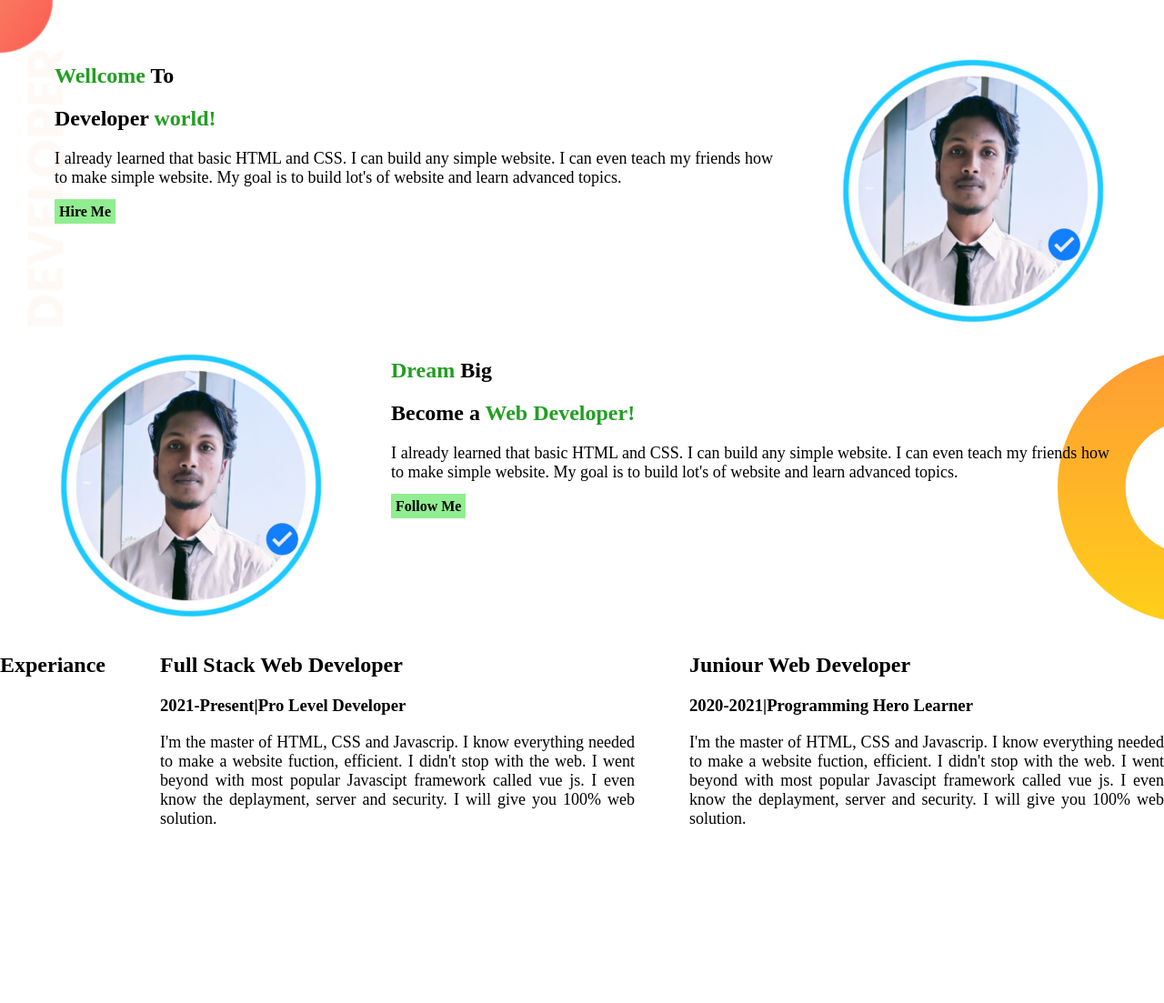
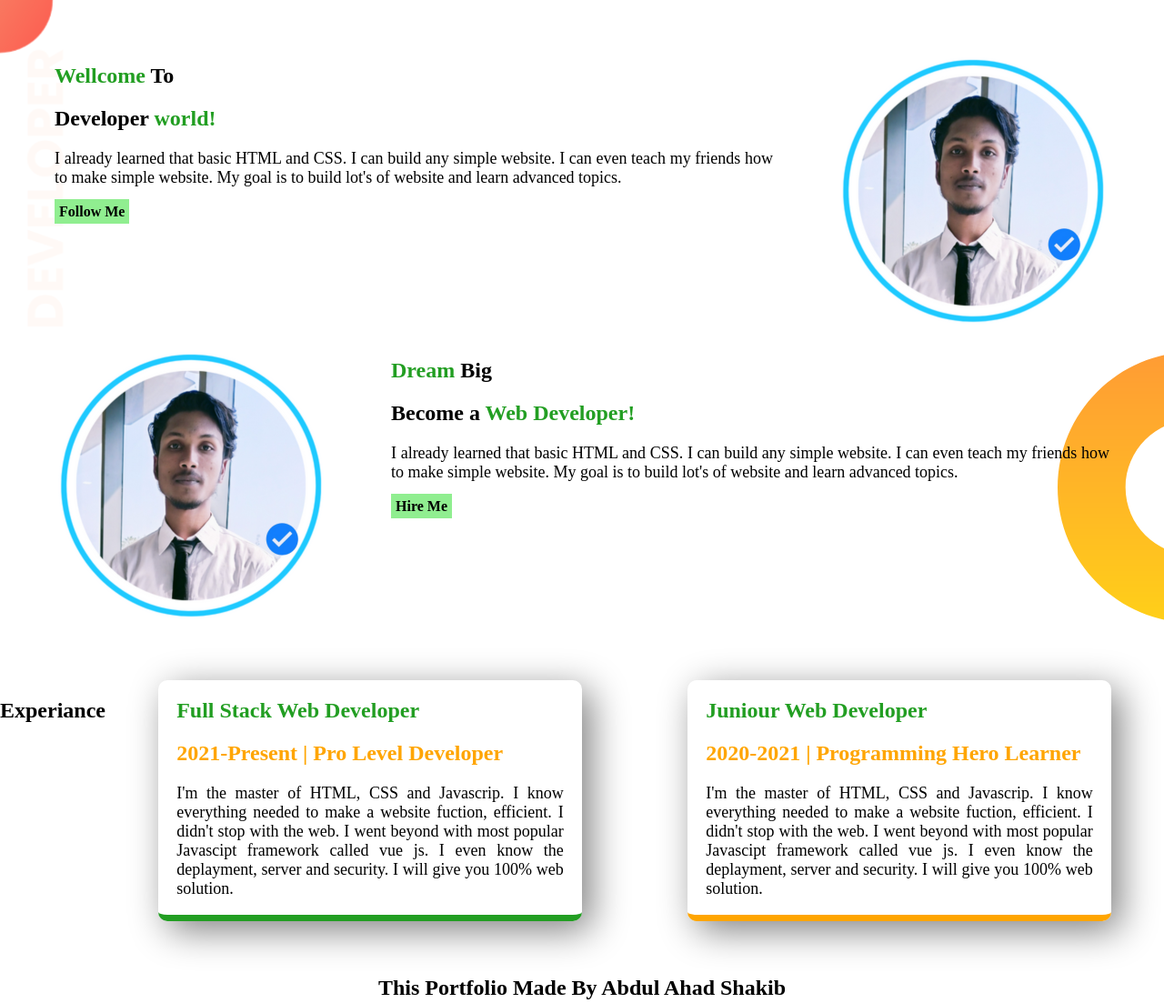
Before and after one commit to abdulahadshakibpro/Abdul-Ahad-Shakib, a plain HTML site: page index.html in a window 1280 px wide. Shown: the whole page at 91% size. Before the commit the page ends 929 px from the top, so only its background shows below. Drawn offline with Linux system fonts and the light colour scheme.

Commit message:
portfolio complete

```diff
--- a/index.html
+++ b/index.html
@@ -13,7 +13,7 @@
             <H1><span>Wellcome</span> To</H1>
     <H2>Developer<span> world!</span></H2>
     <p>I already learned that basic HTML and CSS. I can build any simple website. I can even teach my friends how to make simple website. My goal is to build lot's of website and learn advanced topics.</p>
-        <a target="_blank" href="https://github.com/abdulahadshakibpro"><strong>Hire Me</strong></a>
+        <a target="_blank" href="https://github.com/abdulahadshakibpro"><strong>Follow Me</strong></a>
         </div>
         <div class="half-width">
             <img src="my image.png" alt="abdul ahad shakib">
@@ -27,23 +27,26 @@
             <H1><span>Dream</span> Big</H1>
     <H2>Become a <span>Web Developer!</span></H2>
     <p>I already learned that basic HTML and CSS. I can build any simple website. I can even teach my friends how to make simple website. My goal is to build lot's of website and learn advanced topics.</p>
-    <a target="_blank" href="https://github.com/abdulahadshakibpro"><b>Follow Me</b></a>
+    <a target="_blank" href="https://github.com/abdulahadshakibpro"><strong>Hire Me</strong></a>
         </div>
     </section>
     <section class="experiance-area flexiable-container">
         <H1>Experiance</H1>
         <div class="flexiable-container">
-            <div class="half-width">
-                <H2>Full Stack Web Developer</H2>
-                <H3>2021-Present|Pro Level Developer</H3>
+            <div id="Full-Stack-Web-Developer" class="experiance-item">
+                <H1 id="green-color">Full Stack Web Developer</H1>
+                <H2 id="orange-color">2021-Present | Pro Level Developer</H2>
                 <p>I'm the master of HTML, CSS and Javascrip. I know everything needed to make a website fuction, efficient. I didn't stop with the web. I went beyond with most popular Javascipt framework called vue js. I even know the deplayment, server and security. I will give you 100% web solution.</p>
             </div>
-            <div class="half-width">
-                <H2>Juniour Web Developer</H2>
-                <H3>2020-2021|Programming Hero Learner</H3>
+            <div id="Juniour-Web-Developer" class="experiance-item">
+                <H1 id="green-color">Juniour Web Developer</H1>
+                <H2 id="orange-color">2020-2021 | Programming Hero Learner</H2>
                 <p>I'm the master of HTML, CSS and Javascrip. I know everything needed to make a website fuction, efficient. I didn't stop with the web. I went beyond with most popular Javascipt framework called vue js. I even know the deplayment, server and security. I will give you 100% web solution.</p>
             </div>
         </div>
     </section>
+    <footer>
+        <H2>This Portfolio Made By Abdul Ahad Shakib</H2>
+    </footer>
 </body>
 </html>
--- a/style.css
+++ b/style.css
@@ -27,7 +27,30 @@ padding-left:50px;
 padding-right:60px;
 }
 .experiance-area{
-
+    padding-top:50px;
+}
+.experiance-item{
+    width:40%;
+   box-shadow:10px 10px 40px grey;
+   margin-left:5%;
+   margin-right:5%;
+   padding-left:20px;
+   padding-right:20px;
+   margin-bottom:40px;
+}
+#Full-Stack-Web-Developer{
+    border-radius:10px;
+    border-bottom:solid 7px rgb(34, 158, 34);
+}
+#Juniour-Web-Developer{
+  border-radius:10px;
+  border-bottom:solid 7px orange;
+}
+#green-color{
+    color:rgb(34, 158, 34);
+}
+#orange-color{
+    color:orange;
 }
 span{
     color:rgb(34, 158, 34);
@@ -42,3 +65,6 @@ a{
     border:solid 5px lightgreen;
     text-decoration:none;
 }
+footer{
+    text-align:center;
+}
```
